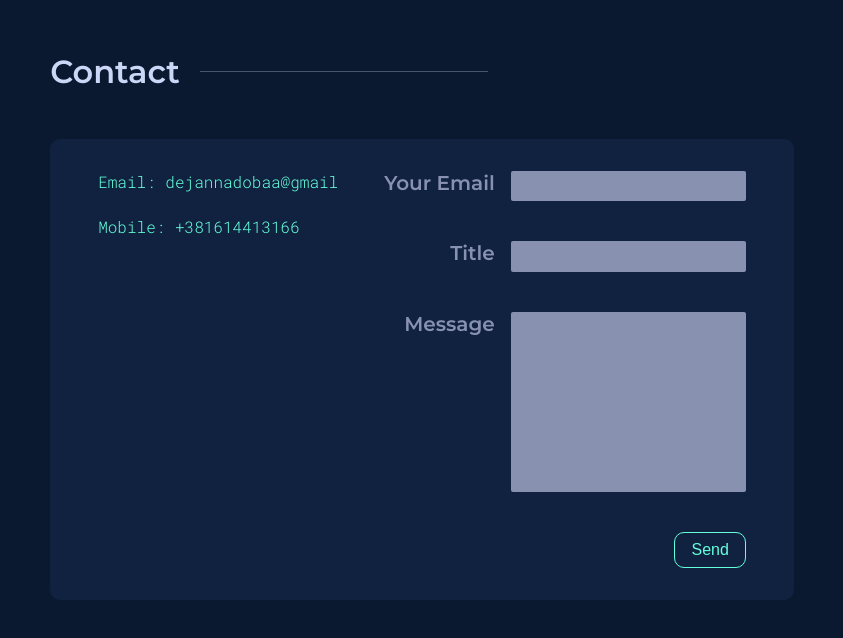
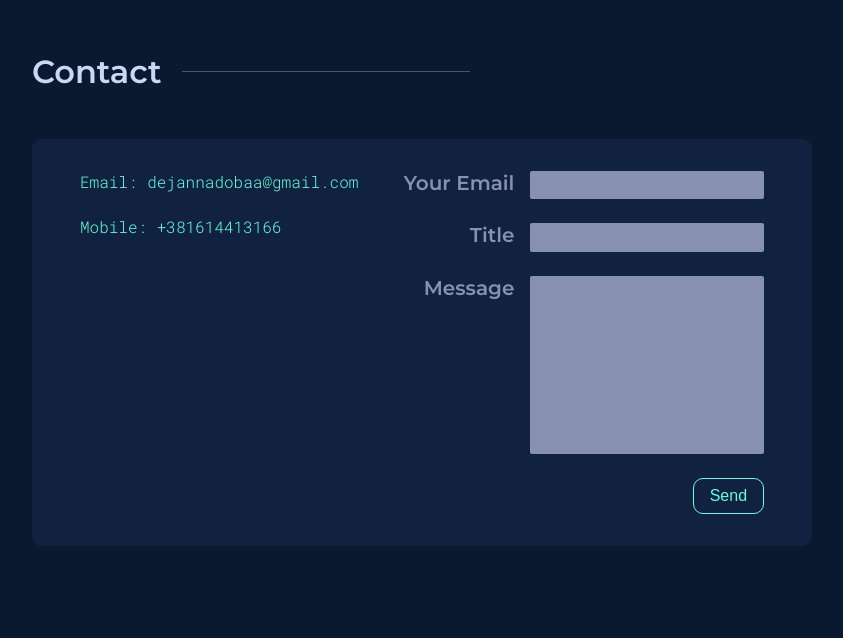
Before and after one commit to Nadoba95/Dejan-Nadoba-Portfolio, a React (Create React App) app: page / in a window 1280 px wide. Shown: the part 4172-4810 px from the top of the page, without its empty margins (218-1061 px from the left). Built offline with nearby package versions, Linux system fonts and the light colour scheme.

Commit message:
finished contact component

```diff
--- a/src/components/Contact/Contact.css
+++ b/src/components/Contact/Contact.css
@@ -25,7 +25,7 @@
 .contact form {
   display: flex;
   flex-direction: column;
-  gap: 2.5rem;
+  gap: 1.5rem;
 }
 
 .form-control {
@@ -44,13 +44,17 @@
 .form-control > textarea {
   width: 70%;
   outline: none;
-  border: none;
   border-radius: 2px;
   background-color: var(--primaryColor);
   padding: 0.2rem 0.5rem;
   font-size: 17px;
   color: #112240;
-  border: 2px solid transparent;
+  border: 1px solid transparent;
+}
+
+.form-control > input.error,
+.form-control > textarea.error {
+  border: 1px solid var(--green);
 }
 
 .form-control > textarea {
@@ -107,3 +111,9 @@
   color: var(--green);
   transform: translateY(-3px);
 }
+
+.error-message {
+  color: var(--green);
+  font-family: var(--roboto);
+  text-align: end;
+}
--- a/src/components/Contact/Contact.jsx
+++ b/src/components/Contact/Contact.jsx
@@ -1,39 +1,105 @@
+import { useState } from "react";
 import { motion } from "framer-motion";
 import { linksData } from "../../data/linksData";
+import useInput from "../../hooks/use-input";
 
 import "./Contact.css";
 
 const email = "https://formsubmit.co/ajax/dejannadobaa@gmail.com";
 
 function Contact() {
+  const [messageSuccessfullySent, setMessageSuccessfullySent] = useState(false);
+
+  const {
+    value: enteredEmail,
+    valueIsValid: emailIsValid,
+    checkValueIsValid: checkEmailIsValid,
+    setEnteredValueIsValid: setEmailIsValid,
+    valueChangeHandler: emailChangeHandler,
+    reset: resetEmailInput,
+  } = useInput(
+    (value) =>
+      value.trim() !== "" &&
+      value.trim().includes("@") &&
+      value.trim().includes(".com")
+  );
+
+  const {
+    value: enteredTitle,
+    valueIsValid: titleIsValid,
+    checkValueIsValid: checkTitleIsValid,
+    setEnteredValueIsValid: setTitleIsValid,
+    valueChangeHandler: titleChangeHandler,
+    reset: resetTitleInput,
+  } = useInput((value) => value.trim() !== "");
+
+  const {
+    value: enteredMessage,
+    valueIsValid: messageIsValid,
+    checkValueIsValid: checkMessageIsValid,
+    setEnteredValueIsValid: setMessageIsValid,
+    valueChangeHandler: messageChangeHandler,
+    reset: resetMessageInput,
+  } = useInput((value) => value.trim() !== "");
+
   const transition = { type: "spring", duration: 1, delay: 0.5 };
 
   function submitHandler(e) {
     e.preventDefault();
 
-    // fetch(email, {
-    //   method: "POST",
-    //   headers: {
-    //     "Content-Type": "application/json",
-    //     Accept: "application/json",
-    //   },
-    //   body: JSON.stringify({
-    //     email: "",
-    //     title: "",
-    //     message: "I'm from Devro LABS",
-    //   }),
-    // })
-    //   .then((response) => response.json())
-    //   .then((data) => console.log(data))
-    //   .catch((error) => console.error(error));
+    setMessageSuccessfullySent(false);
+
+    if (!checkEmailIsValid) {
+      setEmailIsValid(false);
+      return;
+    }
+    if (!checkTitleIsValid) {
+      setTitleIsValid(false);
+      setEmailIsValid(true);
+      return;
+    }
+    if (!checkMessageIsValid) {
+      setMessageIsValid(false);
+      setTitleIsValid(true);
+      return;
+    }
+
+    fetch(email, {
+      method: "POST",
+      headers: {
+        "Content-Type": "application/json",
+        Accept: "application/json",
+      },
+      body: JSON.stringify({
+        email: enteredEmail,
+        title: enteredTitle,
+        message: enteredMessage,
+      }),
+    })
+      .then((response) => response.json())
+      .then((data) => setMessageSuccessfullySent(true))
+      .catch((error) =>
+        alert(`Failed to send message, please try again...` + error.message)
+      );
+
+    resetEmailInput();
+    resetTitleInput();
+    resetMessageInput();
+    setEmailIsValid(true);
+    setTitleIsValid(true);
+    setMessageIsValid(true);
   }
+
+  const emailInputClasses = !emailIsValid ? "error" : "";
+  const titleInputClasses = !titleIsValid ? "error" : "";
+  const messageInputClasses = !messageIsValid ? "error" : "";
 
   return (
     <div className="contact" id="contact">
       <div className="title">Contact</div>
       <div>
         <div className="contact__info">
-          <div>Email: dejannadobaa@gmail</div>
+          <div>Email: dejannadobaa@gmail.com</div>
           <div>Mobile: +381614413166</div>
           <motion.div
             initial={{ x: 0, opacity: 0 }}
@@ -62,22 +128,53 @@ function Contact() {
         <form onSubmit={submitHandler} action={email} method="post">
           <div className="form-control">
             <label htmlFor="email">Your Email</label>
-            <input type="email" name="email" id="email" />
+            <input
+              type="email"
+              name="email"
+              className={emailInputClasses}
+              id="email"
+              value={enteredEmail}
+              onChange={emailChangeHandler}
+            />
           </div>
+          {!emailIsValid && (
+            <p className="error-message">Please enter a valid email</p>
+          )}
           <div className="form-control">
             <label htmlFor="title">Title</label>
-            <input type="text" name="title" id="title" />
+            <input
+              type="text"
+              name="title"
+              className={titleInputClasses}
+              id="title"
+              value={enteredTitle}
+              onChange={titleChangeHandler}
+            />
           </div>
+          {!titleIsValid && (
+            <p className="error-message">Please enter a title</p>
+          )}
           <div className="form-control">
             <label htmlFor="message">Message</label>
             <textarea
               type="text"
               name="message"
+              className={messageInputClasses}
               id="message"
               rows={10}
               maxLength="350"
+              value={enteredMessage}
+              onChange={messageChangeHandler}
             />
           </div>
+          {!messageIsValid && (
+            <p className="error-message">Please write some message</p>
+          )}
+          {messageSuccessfullySent && (
+            <p className="error-message">
+              You message is successfully sent, thank you!
+            </p>
+          )}
           <button className="form-btn" type="submit">
             Send
           </button>
--- a/src/components/Navigation/Navigation.jsx
+++ b/src/components/Navigation/Navigation.jsx
@@ -15,7 +15,6 @@ function Navigation({ aboutInView }) {
     } else {
       setNavClasses("navigation fixed");
     }
-    console.log(aboutInView);
   }, [aboutInView]);
 
   return (
--- /dev/null
+++ b/src/hooks/use-input.js
@@ -0,0 +1,27 @@
+import { useState } from "react";
+
+function useInput(validateValue) {
+  const [enteredValue, setEnteredValue] = useState("");
+  const [enteredValueIsValid, setEnteredValueIsValid] = useState(true);
+
+  const checkValueIsValid = validateValue(enteredValue);
+
+  function valueChangeHandler(e) {
+    setEnteredValue(e.target.value);
+  }
+
+  function reset() {
+    setEnteredValue("");
+  }
+
+  return {
+    value: enteredValue,
+    valueIsValid: enteredValueIsValid,
+    checkValueIsValid,
+    setEnteredValueIsValid,
+    valueChangeHandler,
+    reset,
+  };
+}
+
+export default useInput;
```
